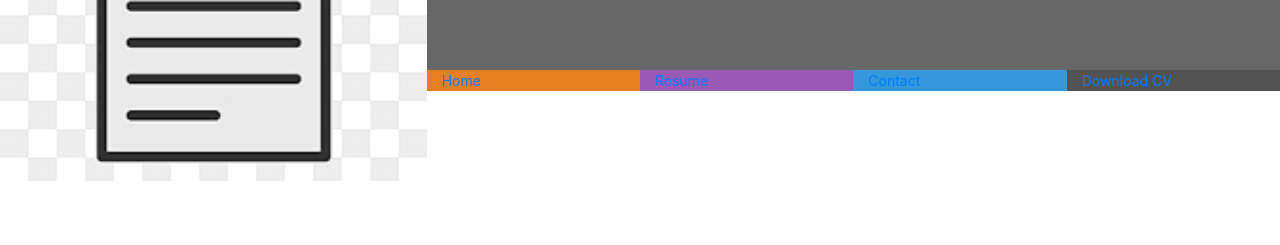
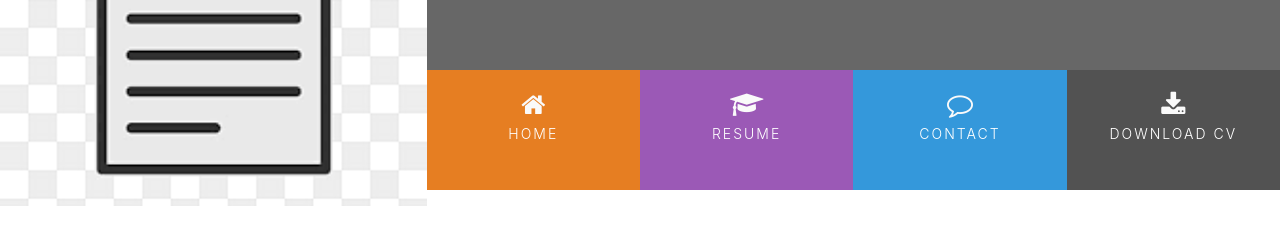
Before and after one commit to jamieroche1987/resume, a plain HTML site: page index.html in a window 1280 px wide. Shown: the part 179-424 px from the top of the page. Drawn offline with nearby package versions, Linux system fonts and the light colour scheme.

Commit message:
Add font awesome to heading

```diff
--- a/assets/css/style.css
+++ b/assets/css/style.css
@@ -70,4 +70,36 @@ header {
 
 #nav li {
     font-size: 14px;
-    padding
+    padding: 0;
+}
+
+.menuitem {
+    height: 120px;
+    text-align: center;
+    padding: 0;
+}
+
+.menuitem a {
+    width: 100%;
+    text-decoration: none;
+    color: #fff;
+    height: 120px;
+}
+
+.menuitem a i {
+    padding-top: 22px;
+    display: block;
+    color: #fafafa;
+    font-size: 26px;
+}
+
+.menuitem span {
+    display: block;
+    width: 100%;
+    padding-top: 5px;
+    text-align: center;
+    text-transform: uppercase;
+    font-size: 14px;
+    font-weight: 300;
+    letter-spacing: 2px;
+}
--- a/index.html
+++ b/index.html
@@ -27,17 +27,19 @@
                 <div class="row no-gutters">
                     <div class="col">
                         <ul id="nav" class="list-inline menucontainer">
-                            <li class="col-6 col-sm-3 ui-menu-color-home list-inline-item">
-                                <a href="#"><span>Home</span></a>
+                            <li class="col-6 col-sm-3 list-inline-item ui-menu-color-home menuitem">
+                                <a href="#"><i class="fa fa-home" aria-hidden="true"></i><span>Home</span></a>
                             </li>
-                            <li class="col-6 col-sm-3 ui-menu-color-resume list-inline-item">
-                                <a href="#"><span>Resume</span></a>
+                            <li class="col-6 col-sm-3 list-inline-item ui-menu-color-resume menuitem">
+                                <a href="#"><i class="fa fa-graduation-cap"
+                                        aria-hidden="true"></i><span>Resume</span></a>
                             </li>
-                            <li class="col-6 col-sm-3 ui-menu-color-contact list-inline-item">
-                                <a href="#"><span>Contact</span></a>
+                            <li class="col-6 col-sm-3 list-inline-item ui-menu-color-contact menuitem">
+                                <a href="#"><i class="fa fa-comment-o" aria-hidden="true"></i><span>Contact</span></a>
                             </li>
-                            <li class="col-6 col-sm-3 ui-menu-color-download list-inline-item">
-                                <a href="#"><span>Download CV</span></a>
+                            <li class="col-6 col-sm-3 list-inline-item ui-menu-color-download menuitem">
+                                <a href="#"><i class="fa fa-download" aria-hidden="true"></i><span>Download
+                                        CV</span></a>
                             </li>
                         </ul>
                     </div>
```
